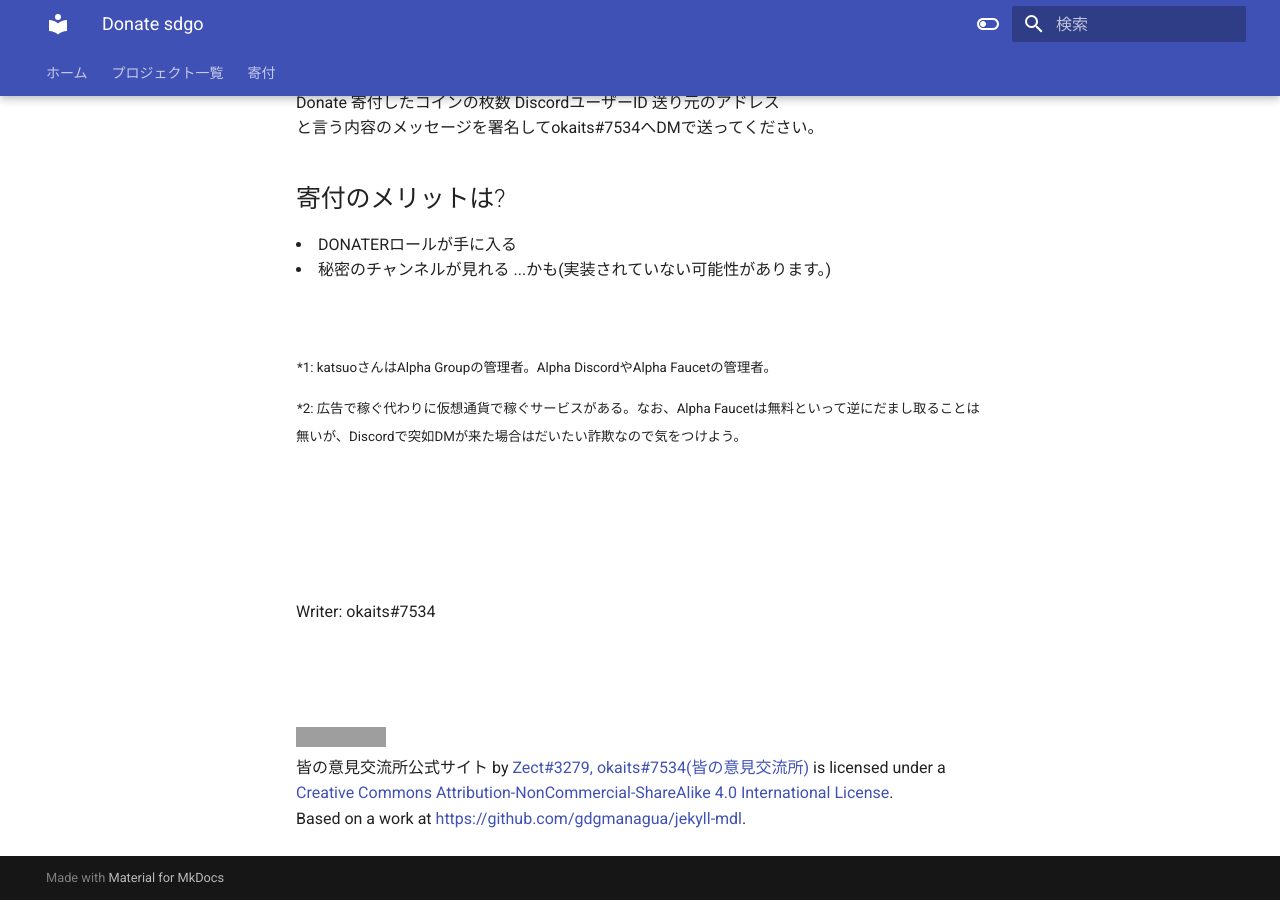
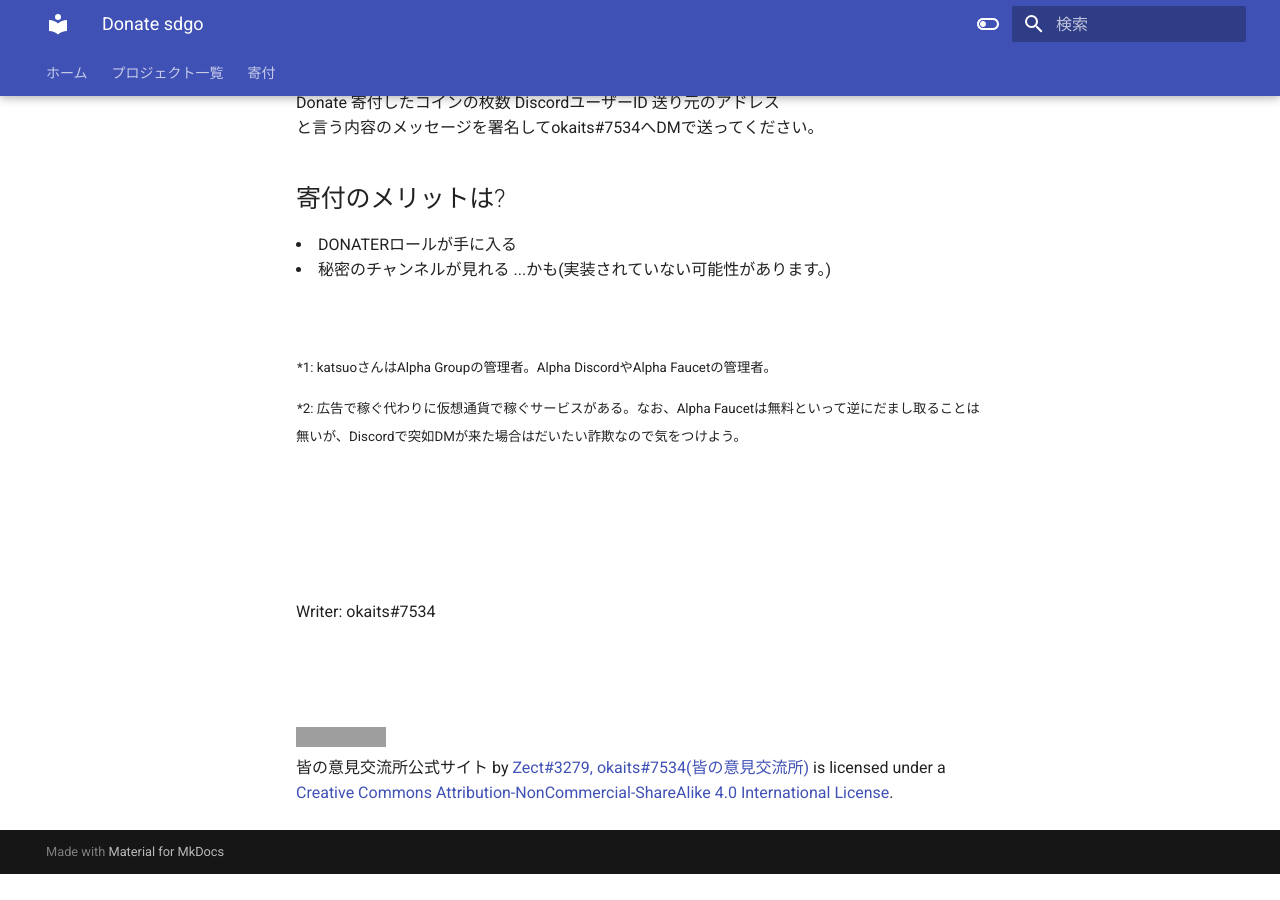
Before and after one commit to linuxcodevserver/linuxcodevserver.github.io, an MkDocs documentation site: the page built from docs/donate-sdgo.md, in a window 1280 px wide and 900 px high, scrolled down 1733 px. Built offline with MkDocs 1.6.1 and Material for MkDocs 9.7.7, drawn with Linux system fonts in a browser that asks for light colours; after the commit the page ends 2607 px from its top, so only the background shows below that; grey boxes are pictures that could not be loaded.

Commit message:
Update donate-sdgo.md

```diff
--- a/docs/donate-sdgo.md
+++ b/docs/donate-sdgo.md
@@ -74,4 +74,4 @@
 <br><br><br><br><br>
 Writer: okaits#7534
 <br><br><br><br><br>
-<a rel="license" href="http://creativecommons.org/licenses/by-nc-sa/4.0/"><img alt="Creative Commons License" style="border-width:0" src="https://i.creativecommons.org/l/by-nc-sa/4.0/88x31.png" /></a><br /><span xmlns:dct="http://purl.org/dc/terms/" href="http://purl.org/dc/dcmitype/Text" property="dct:title" rel="dct:type">皆の意見交流所公式サイト</span> by <a xmlns:cc="http://creativecommons.org/ns#" href="https://discord.com/invite/sUdAE64Zc7" property="cc:attributionName" rel="cc:attributionURL">Zect#3279, okaits#7534(皆の意見交流所)</a> is licensed under a <a rel="license" href="http://creativecommons.org/licenses/by-nc-sa/4.0/">Creative Commons Attribution-NonCommercial-ShareAlike 4.0 International License</a>.<br />Based on a work at <a xmlns:dct="http://purl.org/dc/terms/" href="https://github.com/gdgmanagua/jekyll-mdl" rel="dct:source">https://github.com/gdgmanagua/jekyll-mdl</a>.
+<a rel="license" href="http://creativecommons.org/licenses/by-nc-sa/4.0/"><img alt="Creative Commons License" style="border-width:0" src="https://i.creativecommons.org/l/by-nc-sa/4.0/88x31.png" /></a><br /><span xmlns:dct="http://purl.org/dc/terms/" href="http://purl.org/dc/dcmitype/Text" property="dct:title" rel="dct:type">皆の意見交流所公式サイト</span> by <a xmlns:cc="http://creativecommons.org/ns#" href="https://discord.com/invite/sUdAE64Zc7" property="cc:attributionName" rel="cc:attributionURL">Zect#3279, okaits#7534(皆の意見交流所)</a> is licensed under a <a rel="license" href="http://creativecommons.org/licenses/by-nc-sa/4.0/">Creative Commons Attribution-NonCommercial-ShareAlike 4.0 International License</a>.
```
